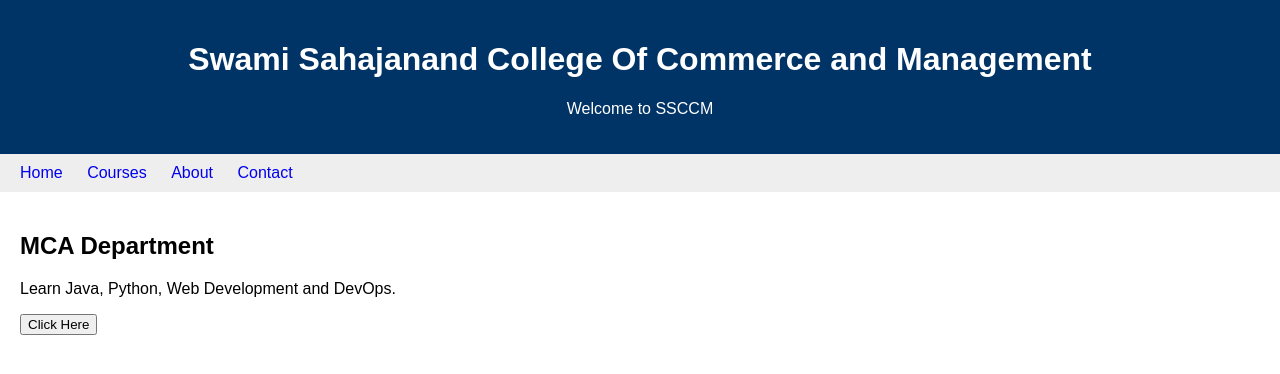
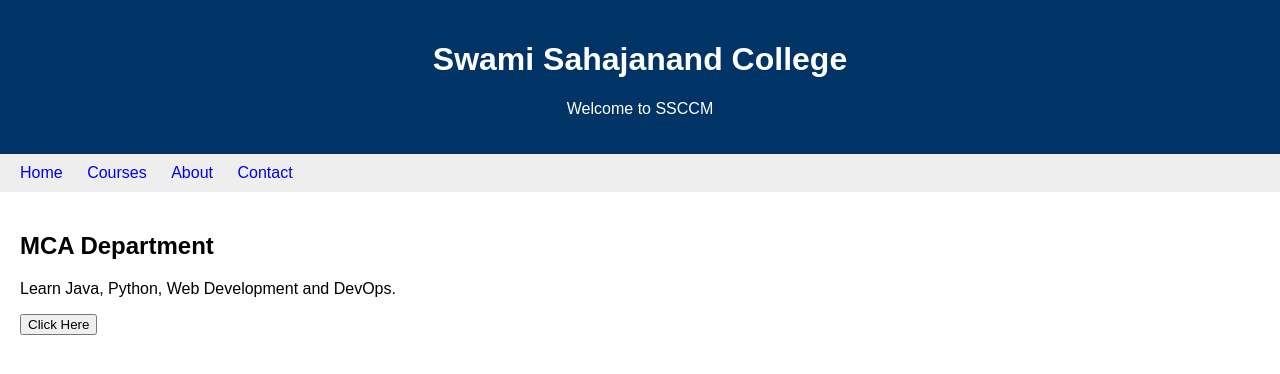
Before and after one commit to Bhumika-Dodiya/ssccm-website, a plain HTML site: page index.html in a window 1280 px wide. Drawn offline with Linux system fonts and the light colour scheme.

Commit message:
name changed

```diff
--- a/index.html
+++ b/index.html
@@ -7,7 +7,7 @@
 <body>
 
 <header>
-    <h1>Swami Sahajanand College Of Commerce and  Management</h1>
+    <h1>Swami Sahajanand College </h1>
     <p>Welcome to SSCCM</p>
 </header>
 
```
